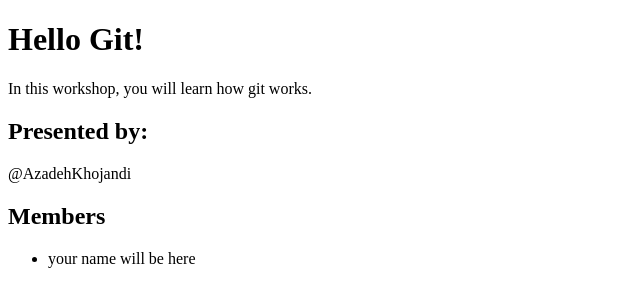
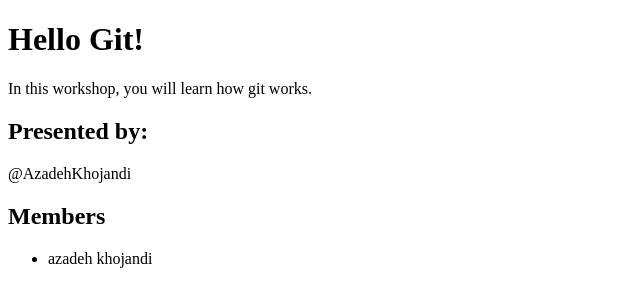
Before and after one commit to Azadehkhojandi/gitworkshop, a plain HTML site: page index.html in a window 1280 px wide. Shown: the full height of the page, 0-640 px from the left. Drawn offline with Linux system fonts and the light colour scheme.

Commit message:
az change

```diff
--- a/index.html
+++ b/index.html
@@ -7,7 +7,7 @@
 	<p><a herf="">@AzadehKhojandi</a></p>
 	<h2>Members</h2>
 	<ul>
-		<li>your name will be here</li>
+		<li>azadeh khojandi</li>
 	</ul>
 </body>
 </html>
```
